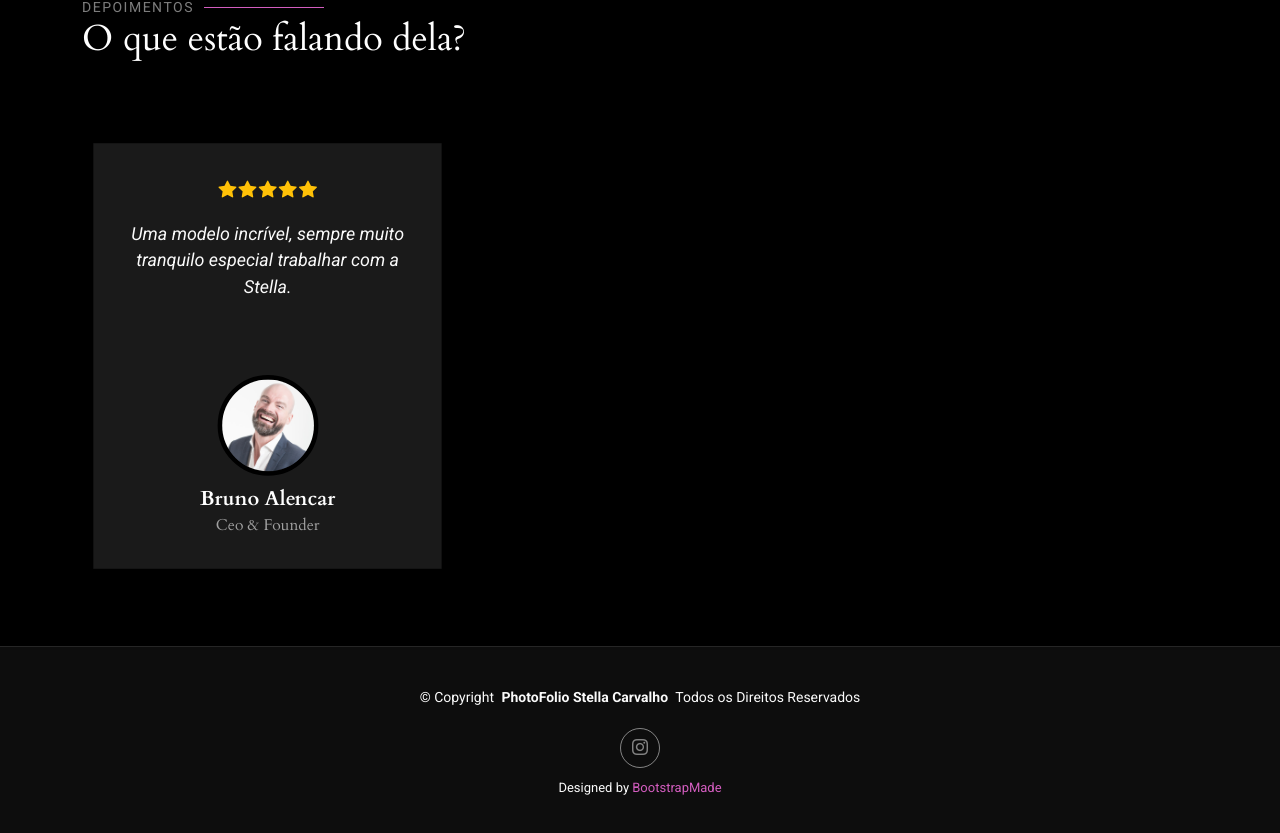
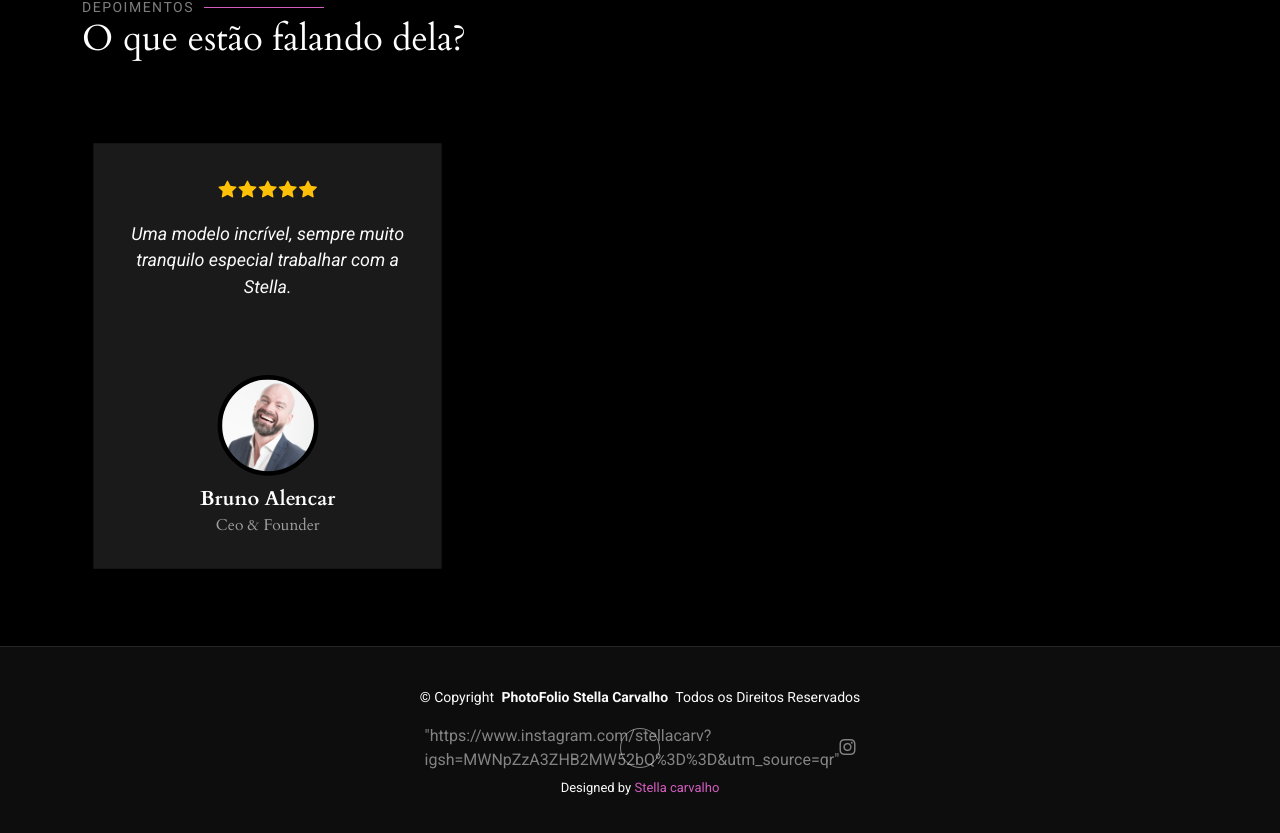
Before and after one commit to stellacarv/photofolioo, a plain HTML site: page services.html in a window 1280 px wide. Shown: the part 1303-2136 px from the top of the page. Drawn offline with Linux system fonts and the light colour scheme.

Commit message:
Update services.html

```diff
--- a/services.html
+++ b/services.html
@@ -1,16 +1,16 @@
 <!DOCTYPE html>
-<html lang="en">
+<html lang="pt-br">
 
 <head>
   <meta charset="utf-8">
   <meta content="width=device-width, initial-scale=1.0" name="viewport">
-  <title>Serviços - PhotoFolio Bootstrap Template</title>
+  <title>Serviços - PhotoFolio Stella Carvalho</title>
   <meta name="description" content="">
   <meta name="keywords" content="">
 
   <!-- Favicons -->
-  <link href="assets/img/favicon.png" rel="icon">
-  <link href="assets/img/apple-touch-icon.png" rel="apple-touch-icon">
+  <link href="assets/img/star.png" rel="icon">
+  <link href="assets/img/star.png" rel="apple-touch-icon">
 
   <!-- Fonts -->
   <link href="https://fonts.googleapis.com" rel="preconnect">
@@ -278,7 +278,7 @@
       </div>
       <div class="social-links d-flex justify-content-center">
 
-        <a href=""><i class="bi bi-instagram"></i></a>
+        <a href="">"https://www.instagram.com/stellacarv?igsh=MWNpZzA3ZHB2MW52bQ%3D%3D&utm_source=qr"<i class="bi bi-instagram"></i></a>
 
       </div>
       <div class="credits">
@@ -286,7 +286,7 @@
         <!-- You can delete the links only if you've purchased the pro version. -->
         <!-- Licensing information: https://bootstrapmade.com/license/ -->
         <!-- Purchase the pro version with working PHP/AJAX contact form: [buy-url] -->
-        Designed by <a href="https://bootstrapmade.com/">BootstrapMade</a>
+        Designed by <a href=""https://www.instagram.com/stellacarv?igsh=MWNpZzA3ZHB2MW52bQ%3D%3D&utm_source=qr"">Stella carvalho</a>
       </div>
     </div>
 
```
